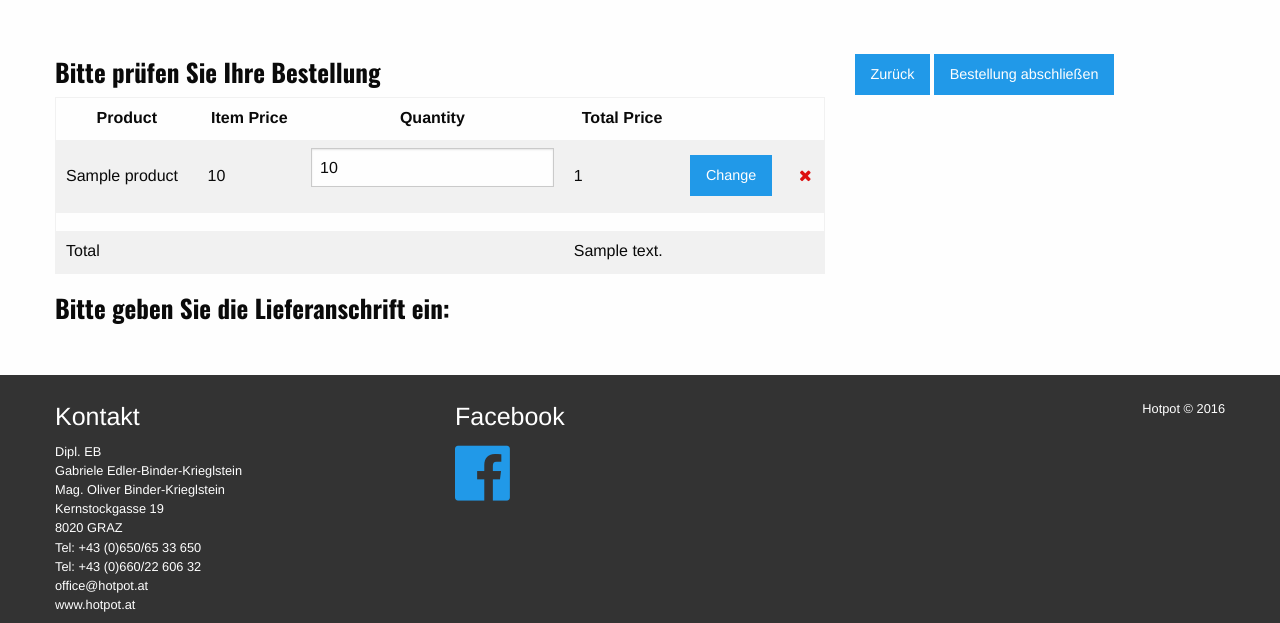
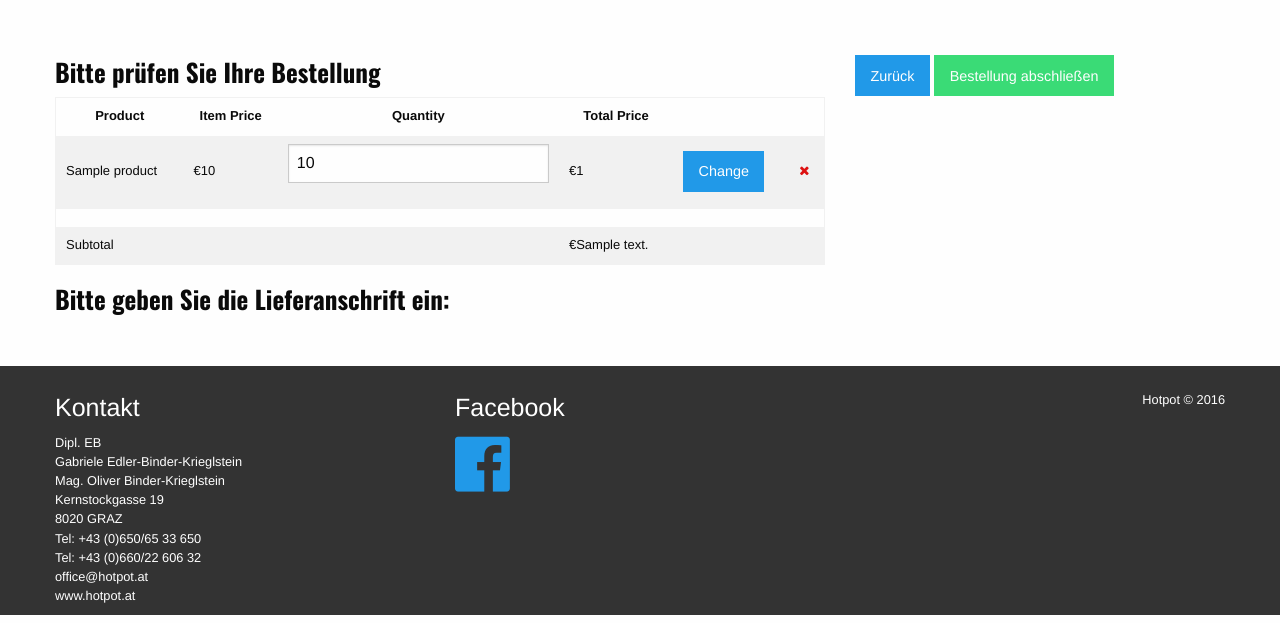
Before and after one commit to dsalaj/hotpot, a Django app: template hotpot/templates/hotpot/checkout.html in a window 1280 px wide. Shown: the part 57-680 px from the top of the page. Run offline with Django 3.2, Linux system fonts and the light colour scheme; the template is opened without the code that fills it: most values are stand-ins (such as "Sample title", 1, 10 or a date in 2020); style sheets or scripts are compiled from the project's sources; parts of the project's set-up code (start-up, migrations or seed data) failed here and were passed over; some libraries are stand-ins or nearby versions.

Commit message:
frontend

```diff
--- a/hotpot/templates/hotpot/checkout.html
+++ b/hotpot/templates/hotpot/checkout.html
@@ -6,7 +6,7 @@
         {% csrf_token %}
         <div class="columns small-12 medium-8">
         <h4 class="info-h">Bitte prüfen Sie Ihre Bestellung</h4>
-        <table>
+        <table id="checkout-table">
             <tr>
                 <th>Product</th>
                 <th>Item Price</th>
@@ -16,9 +16,9 @@
             {% for item in cart %}
             <tr>
                 <td>{{ item.product.name }}</td>
-                <td>{{ item.unit_price }}</td>
+                <td>€{{ item.unit_price }}</td>
                 <td><input size="2" value="{{ item.quantity }}" type="number"></td>
-                <td>{{ item.total_price }}</td>
+                <td>€{{ item.total_price }}</td>
                 <td><button class="change button" style="margin: 0px;" data-menu-item="{{ item.product.pk }}">Change</button></td>
                 <td><button class="remove red-note" data-menu-item="{{ item.product.pk }}"><i class="fa-times fa"></i></button></td>
             </tr>
@@ -32,19 +32,19 @@
                     <td></td>
                 </tr>
                 <tr>
-                    <td>Total</td>
+                    <td>Subtotal</td>
                     <td></td>
                     <td></td>
-                    <td>{{ cart.summary }}</td>
+                    <td>€{{ cart.summary }}</td>
                     <td></td>
                     <td></td>
                 </tr>
             {% if request.session.shipping_cost %}
                 <tr>
-                    <td>Shipping</td>
+                    <td>Lieferkosten</td>
                     <td></td>
                     <td></td>
-                    <td>{{ request.session.shipping_cost }}</td>
+                    <td>€{{ request.session.shipping_cost }}</td>
                     <td></td>
                     <td></td>
                 </tr>
@@ -82,9 +82,11 @@
                 });
             });
         </script>
-        <div class="columns small-12 medium-4">
-            <a class="button" href="/buy/">Zurück</a>
-            <button class="button" name="order_form_submit" type="submit">Bestellung abschließen</button>
+        <div class="columns small-12 medium-4" data-sticky-container>
+            <div class="sticky" data-sticky data-margin-top="7">
+                <a class="button" href="/buy/">Zurück</a>
+                <button class="button success" name="order_form_submit" type="submit">Bestellung abschließen</button>
+            </div>
         </div>
     </form>
 </div>
--- a/resources/css/app.css
+++ b/resources/css/app.css
@@ -111,7 +111,7 @@
     color: #D63017;
 }
 
-.top-bar, .is-anchored {
+#hotpot-menu, #hotpot-menu.is-anchored {
     font-family: 'Oswald', sans-serif;
     text-transform: uppercase;
     font-family: Arial,Helvetica,sans-serif;
@@ -181,3 +181,16 @@ table.form-table * {
 .nomargin {
     margin: 0px !important;
 }
+
+#cart-table, .buy-table-price, #checkout-table {
+    font-size: small;
+}
+
+.errorlist {
+    color: red;
+    list-style: none;
+    margin: 0px;
+}
+.errorlist li:before {
+    content: '*';
+}
```
Also changed, not shown: hotpot/templates/hotpot/buy.html (+10 -8 lines), hotpot/templates/hotpot/home.html (+6 -3 lines).
